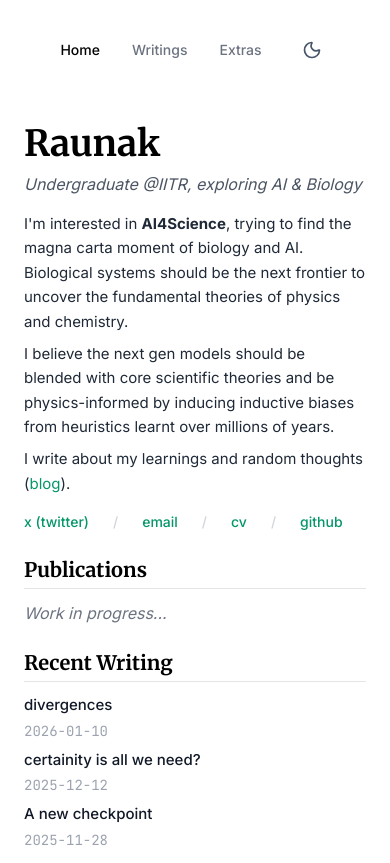
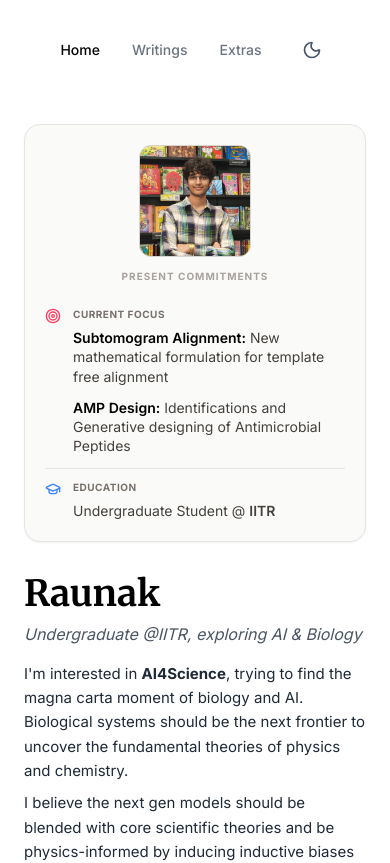
Before and after one commit to 0xGu4rdI4N/blog, a Next.js app: page /blog/ in a window 390 px wide. Shown: the top 863 px of the page. Built offline with nearby package versions, Linux system fonts and the light colour scheme.

Commit message:
style: update layout order for mobile screens

```diff
--- a/src/app/page.js
+++ b/src/app/page.js
@@ -13,7 +13,7 @@ export default function Home() {
             <div className="grid grid-cols-1 lg:grid-cols-12 gap-8">
 
                 {/* Left Sidebar: Present Commitments */}
-                <aside className="lg:col-span-3 space-y-4 order-2 lg:order-1">
+                <aside className="lg:col-span-3 space-y-4 order-1">
                     <div className="bg-stone-50 dark:bg-neutral-900/50 border border-stone-200 dark:border-neutral-800 rounded-2xl p-5 shadow-sm">
                         <div className="flex flex-col items-center text-center mb-4">
                             <div className="w-28 h-28 bg-stone-200 dark:bg-neutral-800 rounded-xl mb-3 flex items-center justify-center overflow-hidden border border-stone-300 dark:border-neutral-700 shadow-inner">
@@ -50,7 +50,7 @@ export default function Home() {
                 </aside>
 
                 {/* Main Content */}
-                <main className="lg:col-span-6 order-1 lg:order-2">
+                <main className="lg:col-span-6 order-2">
                     <header className="mb-6">
                         <h1 className="font-serif text-4xl font-bold mb-2 text-black dark:text-white">
                             Raunak
```
